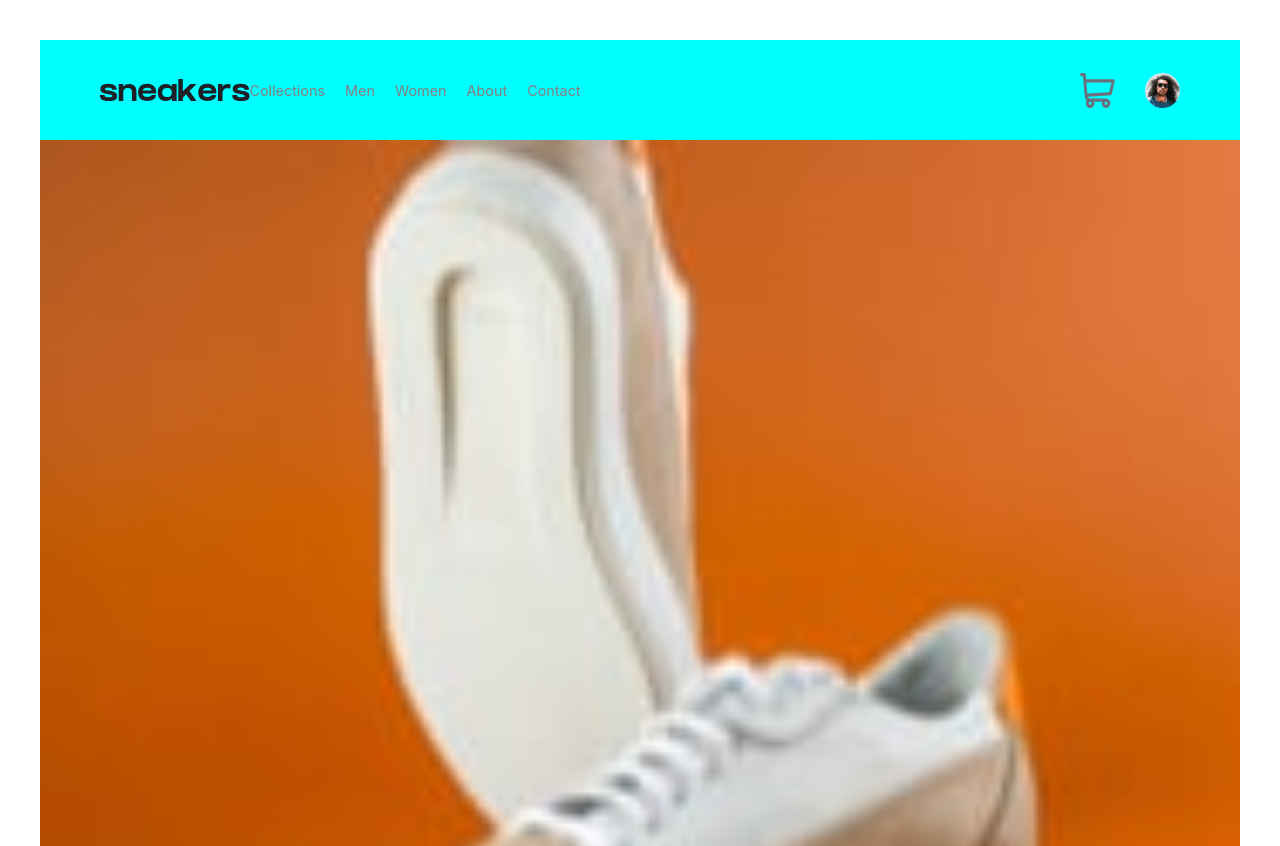
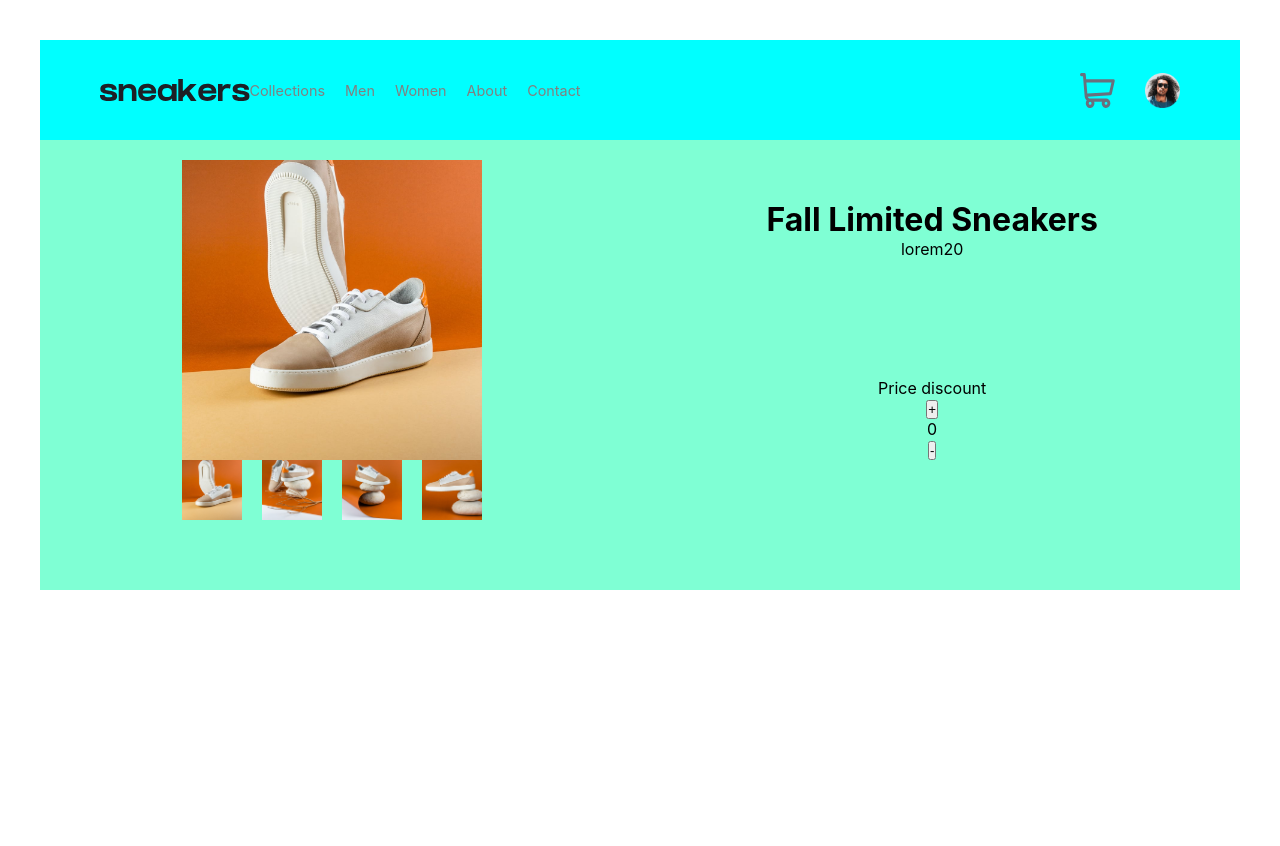
Before and after one commit to lexus654/ecommerce-app, a React (Create React App) app: page / in a window 1280 px wide. Shown: the top 846 px of the page. After the commit the page ends 800 px from the top, so only its background shows below. Built offline with nearby package versions, Linux system fonts and the light colour scheme.

Commit message:
Layout scrub done

```diff
--- a/src/Resource/Components/Body/GridPictures.js
+++ b/src/Resource/Components/Body/GridPictures.js
@@ -1,11 +1,21 @@
+import gridPicture1 from "../../images/image-product-1.jpg";
+import gridPicture2 from "../../images/image-product-2.jpg";
+import gridPicture3 from "../../images/image-product-3.jpg";
+import gridPicture4 from "../../images/image-product-4.jpg";
+
 function GridPictures() {
   return (
-    <ul>
-      This is the grid GridPictures
-      <img src="" alt=""></img>
-      <img src="" alt=""></img>
-      <img src="" alt=""></img>
-      <img src="" alt=""></img>
+    <ul
+      style={{
+        width: "300px",
+        display: "flex",
+        justifyContent: "space-between",
+      }}
+    >
+      <img style={{ width: "60px" }} src={gridPicture1} alt="1st"></img>
+      <img style={{ width: "60px" }} src={gridPicture2} alt="2nd"></img>
+      <img style={{ width: "60px" }} src={gridPicture3} alt="3rd"></img>
+      <img style={{ width: "60px" }} src={gridPicture4} alt="4th"></img>
     </ul>
   );
 }
--- a/src/Resource/Components/Body/MainPictureHolder.js
+++ b/src/Resource/Components/Body/MainPictureHolder.js
@@ -1,9 +1,10 @@
-import mainPicture from "../../images/image-product-1-thumbnail.jpg";
+import mainPicture from "../../images/image-product-1.jpg";
 
 // Styling compones
 function MainPictureHolder() {
   return (
     <img
+      style={{ width: "300px" }}
       className="mainProduct picture"
       src={mainPicture}
       alt="Main product"
--- a/src/Resource/Components/Content.js
+++ b/src/Resource/Components/Content.js
@@ -11,9 +11,21 @@ function Content() {
   return (
     <div className="holderItems-main-container">
       <Header></Header>
-      <div className="">
+      <div
+        className=""
+        style={{ display: "flex", justifyContent: "space-around" }}
+      >
         {/* columns */}
-        <div className="holderItems-column-container">
+        <div
+          className="holderItems-column-container"
+          style={{
+            display: "flex",
+            flexDirection: "column",
+            justifyContent: "center",
+            alignItems: "center",
+            marginTop: "20px",
+          }}
+        >
           <MainPictureHolder></MainPictureHolder>
           <GridPictures></GridPictures>
         </div>
```
